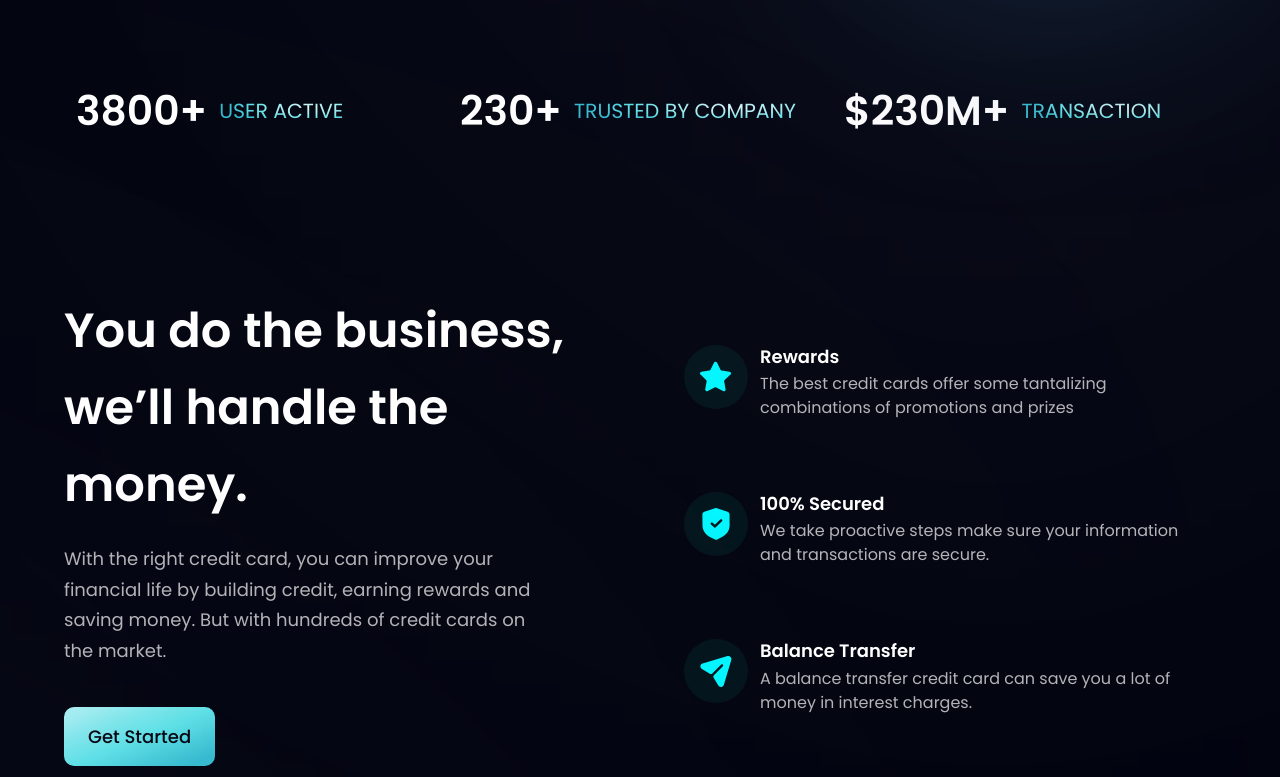
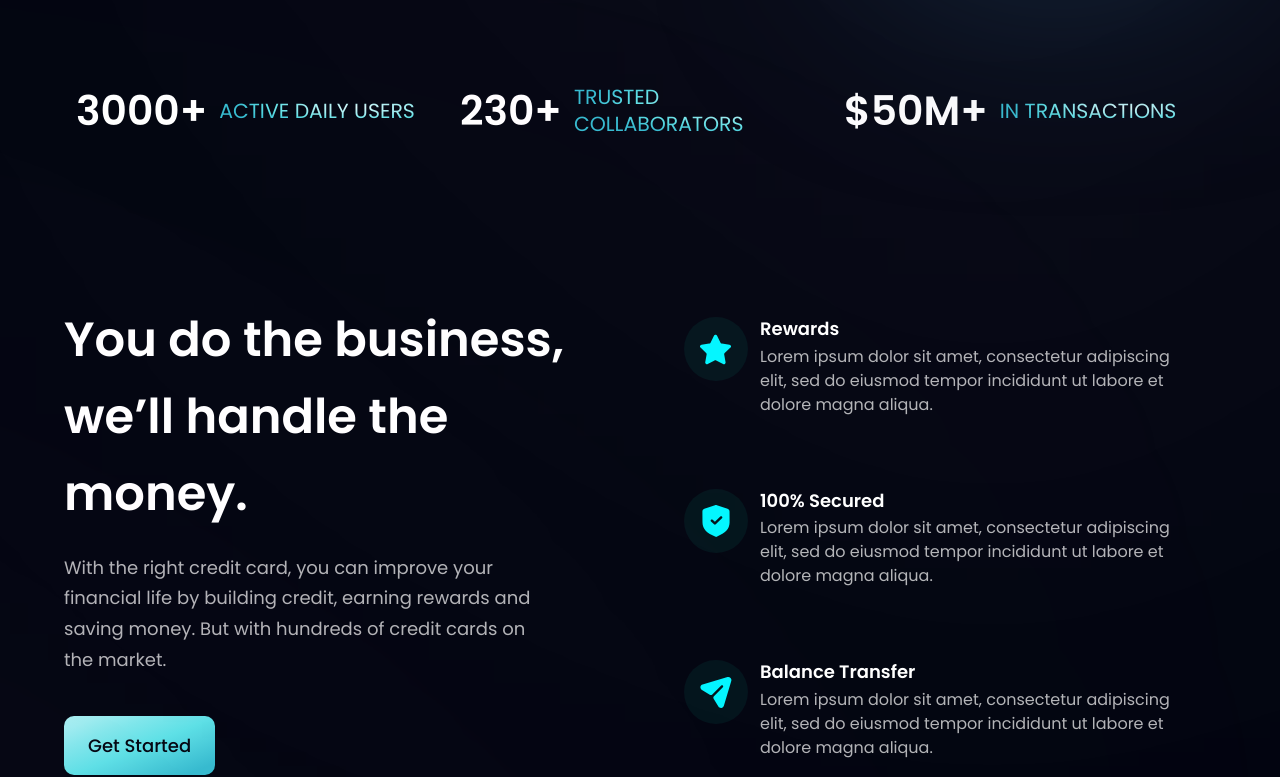
Before and after one commit to pcdb-maker/bankApp, a React (Vite) app: page / in a window 1280 px wide. Shown: the part 716-1493 px from the top of the page. Built offline with nearby package versions, Linux system fonts and the light colour scheme.

Commit message:
Index.js completed

```diff
--- a/src/constants/index.js
+++ b/src/constants/index.js
@@ -25,21 +25,21 @@
     icon: star,
     title: "Rewards",
     content:
-      "The best credit cards offer some tantalizing combinations of promotions and prizes",
+      "Lorem ipsum dolor sit amet, consectetur adipiscing elit, sed do eiusmod tempor incididunt ut labore et dolore magna aliqua. ",
   },
   {
     id: "feature-2",
     icon: shield,
     title: "100% Secured",
     content:
-      "We take proactive steps make sure your information and transactions are secure.",
+    "Lorem ipsum dolor sit amet, consectetur adipiscing elit, sed do eiusmod tempor incididunt ut labore et dolore magna aliqua. ",
   },
   {
     id: "feature-3",
     icon: send,
     title: "Balance Transfer",
     content:
-      "A balance transfer credit card can save you a lot of money in interest charges.",
+    "Lorem ipsum dolor sit amet, consectetur adipiscing elit, sed do eiusmod tempor incididunt ut labore et dolore magna aliqua. ",
   },
 ];
 
@@ -47,25 +47,25 @@
   {
     id: "feedback-1",
     content:
-      "Money is only a tool. It will take you wherever you wish, but it will not replace you as the driver.",
-    name: "Herman Jensen",
-    title: "Founder & Leader",
+      "Lorem ipsum dolor sit amet, consectetur adipiscing elit, sed do eiusmod tempor incididunt ut labore et dolore magna aliqua. ",
+    name: "Example Person",
+    title: "Example Postion",
     img: people01,
   },
   {
     id: "feedback-2",
     content:
-      "Money makes your life easier. If you're lucky to have it, you're lucky.",
-    name: "Steve Mark",
-    title: "Founder & Leader",
+      "Lorem ipsum dolor sit amet, consectetur adipiscing elit, sed do eiusmod tempor incididunt ut labore et dolore magna aliqua. ",
+      name: "Example Person",
+      title: "Example Postion",
     img: people02,
   },
   {
     id: "feedback-3",
     content:
-      "It is usually people in the money business, finance, and international trade that are really rich.",
-    name: "Kenn Gallagher",
-    title: "Founder & Leader",
+    "Lorem ipsum dolor sit amet, consectetur adipiscing elit, sed do eiusmod tempor incididunt ut labore et dolore magna aliqua. ",
+      name: "Example Person",
+      title: "Example Postion",
     img: people03,
   },
 ];
@@ -73,18 +73,18 @@
 export const stats = [
   {
     id: "stats-1",
-    title: "User Active",
-    value: "3800+",
+    title: "Active Daily Users",
+    value: "3000+",
   },
   {
     id: "stats-2",
-    title: "Trusted by Company",
+    title: "Trusted Collaborators",
     value: "230+",
   },
   {
     id: "stats-3",
-    title: "Transaction",
-    value: "$230M+",
+    title: "In Transactions",
+    value: "$50M+",
   },
 ];
 
@@ -94,23 +94,23 @@
     links: [
       {
         name: "Content",
-        link: "https://www.hoobank.com/content/",
+        link: "",
       },
       {
         name: "How it Works",
-        link: "https://www.hoobank.com/how-it-works/",
+        link: "",
       },
       {
         name: "Create",
-        link: "https://www.hoobank.com/create/",
+        link: "",
       },
       {
         name: "Explore",
-        link: "https://www.hoobank.com/explore/",
+        link: "",
       },
       {
         name: "Terms & Services",
-        link: "https://www.hoobank.com/terms-and-services/",
+        link: "",
       },
     ],
   },
@@ -119,23 +119,23 @@
     links: [
       {
         name: "Help Center",
-        link: "https://www.hoobank.com/help-center/",
+        link: "",
       },
       {
         name: "Partners",
-        link: "https://www.hoobank.com/partners/",
+        link: "",
       },
       {
         name: "Suggestions",
-        link: "https://www.hoobank.com/suggestions/",
+        link: "",
       },
       {
         name: "Blog",
-        link: "https://www.hoobank.com/blog/",
+        link: "",
       },
       {
         name: "Newsletters",
-        link: "https://www.hoobank.com/newsletters/",
+        link: "",
       },
     ],
   },
@@ -144,11 +144,11 @@
     links: [
       {
         name: "Our Partner",
-        link: "https://www.hoobank.com/our-partner/",
+        link: "",
       },
       {
         name: "Become a Partner",
-        link: "https://www.hoobank.com/become-a-partner/",
+        link: "",
       },
     ],
   },
```
